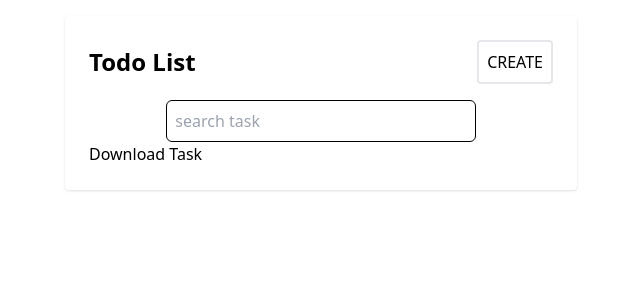
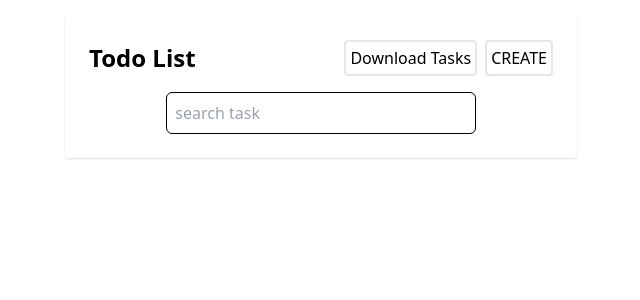
Before and after one commit to ThakurSatyam04/Todo-IndexedDB, a React (Create React App) app: page / in a window 1280 px wide. Shown: the top 300 px of the page, without its empty margins (319-959 px from the left). Built offline with nearby package versions, Linux system fonts and the light colour scheme.

Commit message:
Buttons UI fixed

```diff
--- a/src/components/Todos.jsx
+++ b/src/components/Todos.jsx
@@ -95,12 +95,15 @@ const Todos = () => {
       </div>
       <div className='w-full flex justify-center flex-wrap items-center'>
         <div className="h-100 w-full flex flex-col items-center justify-center bg-teal-lightest font-sans">
-          <div className="bg-white rounded shadow p-6 m-4 w-full lg:w-3/4 lg:max-w-lg">
+          <div className="relative bg-white rounded shadow p-6 m-4 w-full lg:w-3/4 lg:max-w-lg">
             <div className="mb-4 w-full flex justify-between items-center">
               <h1 className="text-grey-darkest font-semibold text-2xl">Todo List</h1>
-              <button onClick={handleAddingTodo} className="flex-no-shrink p-2 border-2 rounded text-teal border-teal  hover:bg-green-500">
-                  CREATE
-              </button>
+              <div className='flex gap-2'>
+                <button onClick={handleExportData}  className="flex-no-shrink p-1 border-2 rounded text-teal border-teal  hover:bg-green-500">Download Tasks</button>
+                <button onClick={handleAddingTodo} className="flex-no-shrink p-1 border-2 rounded text-teal border-teal  hover:bg-green-500">
+                    CREATE
+                </button>
+              </div>
             </div>
             <div className='w-8/12 m-auto'>
               <input
@@ -110,9 +113,6 @@ const Todos = () => {
                 onChange={(e)=> setSearchInput(e.target.value)}
                 value={searchInput}
               />
-            </div>
-            <div>
-              <button onClick={handleExportData}>Download Task</button>
             </div>
           </div>
 
```
